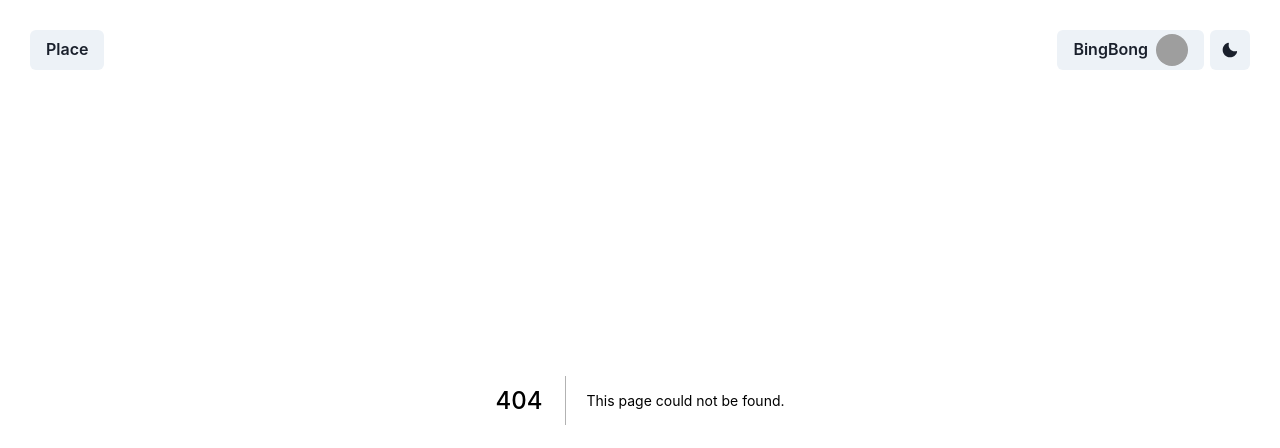
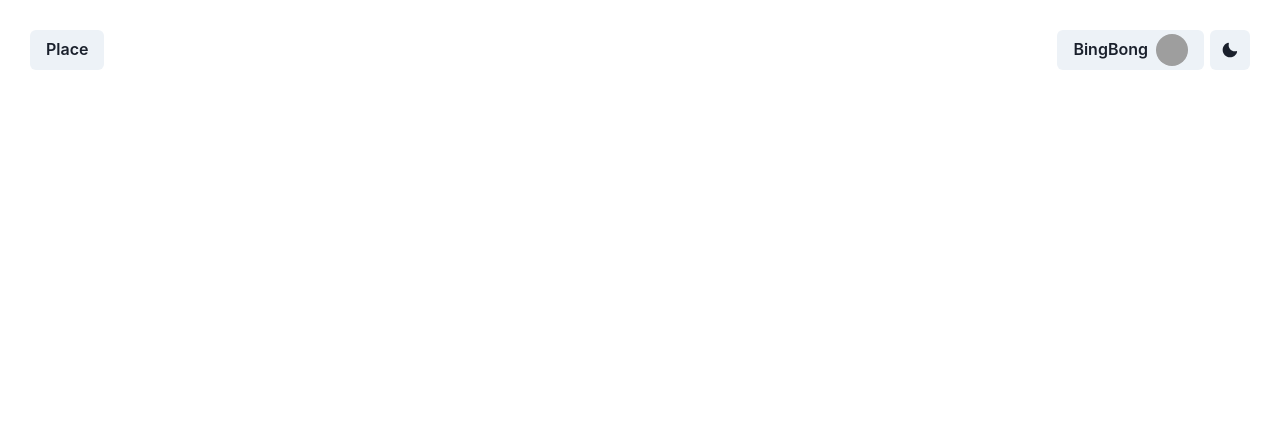
Before and after one commit to Jan540/pixel-perfect, a Next.js app in the folder web/: page /publicPlace in a window 1280 px wide. Before the commit this address had no page. Shown: the top 448 px of the page. Built offline with nearby package versions, Linux system fonts and the light colour scheme; grey boxes are pictures that could not be loaded.

Commit message:
keinen bock mehr

```diff
--- a/web/pages/index.tsx
+++ b/web/pages/index.tsx
@@ -49,12 +49,12 @@ const Home: NextPage = () => {
         <VStack height="100vh">
           {user ? (
             <>
-              <Link href="/publicPl">
+              <Link href="/publicPlace">
                 <Button colorScheme="green" size="lg" width="100%">
                   Public Place
                 </Button>
               </Link>
-              <Link href="/privatePl">
+              <Link href="/privatePlace">
                 <Button colorScheme="red" size="lg" width="100%">
                   Private Place
                 </Button>
--- a/web/pages/publicPl.tsx
+++ b/web/pages/publicPlace.tsx
@@ -18,19 +18,33 @@ import Link from "next/link";
 import { stringify } from "querystring";
 import { FC, useEffect, useMemo, useState } from "react";
 
-const publicPl: NextPage = () => {
+const publicPlace: NextPage = () => {
   return (
     <>
-      <Flex height="100vh" justifyContent="center" alignItems="center">
-        <>
-          {Array(10)
-            .fill(0)
-            .map((_, i) => {
-              <Text>test</Text>;
-            })}
-        </>
+      <Flex
+        height="100vh"
+        width="100vw"
+        justifyContent="center"
+        alignItems="center"
+      >
+
       </Flex>
     </>
   );
 };
-export default publicPl;
+
+<>
+  {Array(250)
+    .fill(0)
+    .map((_, i) => (
+      <Box
+        key={i}
+        border="1px"
+        borderColor="black"
+        width="10px"
+        height="10px"
+      />
+    ))}
+</>;
+
+export default publicPlace;
```
